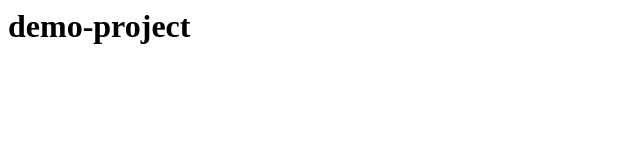
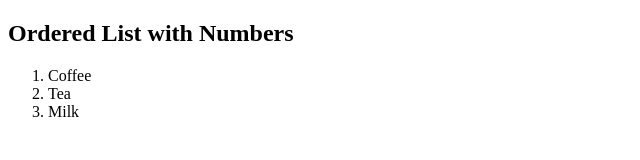
Before and after one commit to ShrutiKhattarFL/TestRepo, a website: page src/demo-project.html in a window 1280 px wide. Shown: the whole page, without its empty margins (0-640 px from the left). Drawn offline with Linux system fonts and the light colour scheme.

```diff
--- a/src/demo-project.html
+++ b/src/demo-project.html
@@ -1 +1,14 @@
-<h1>demo-project</h1>
+<!DOCTYPE html>
+<html>
+<body>
+
+<h2>Ordered List with Numbers</h2>
+
+<ol type="1">
+    <li>Coffee</li>
+    <li>Tea</li>
+    <li>Milk</li>
+</ol>
+
+</body>
+</html>
```
Also changed, not shown: 1 other file.
